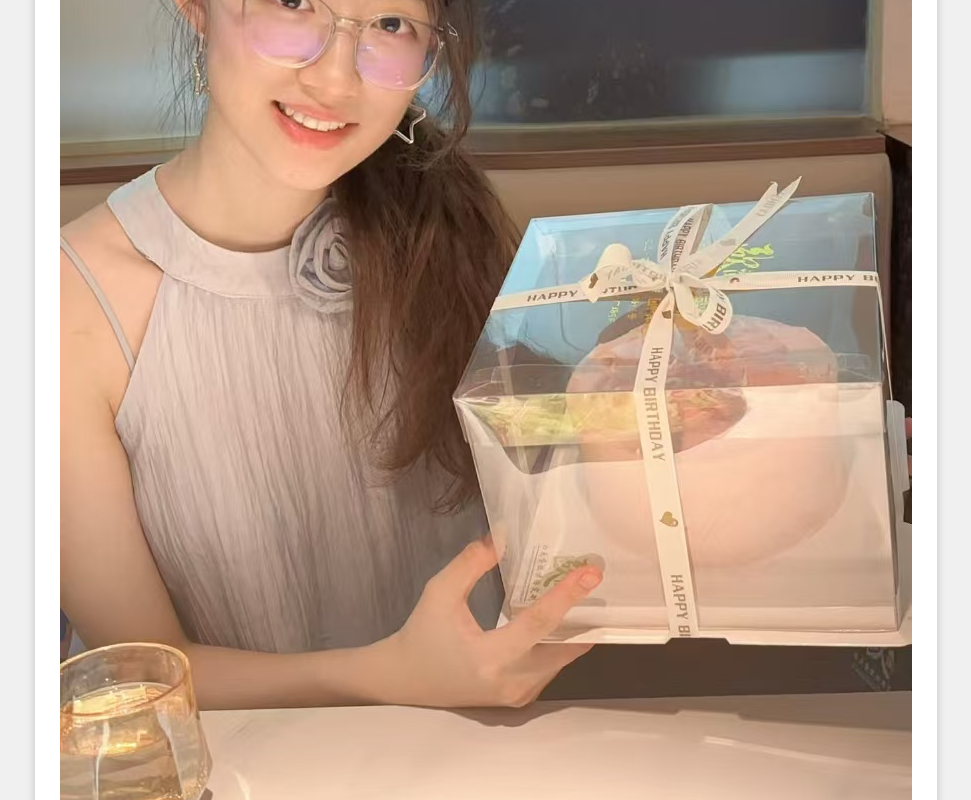
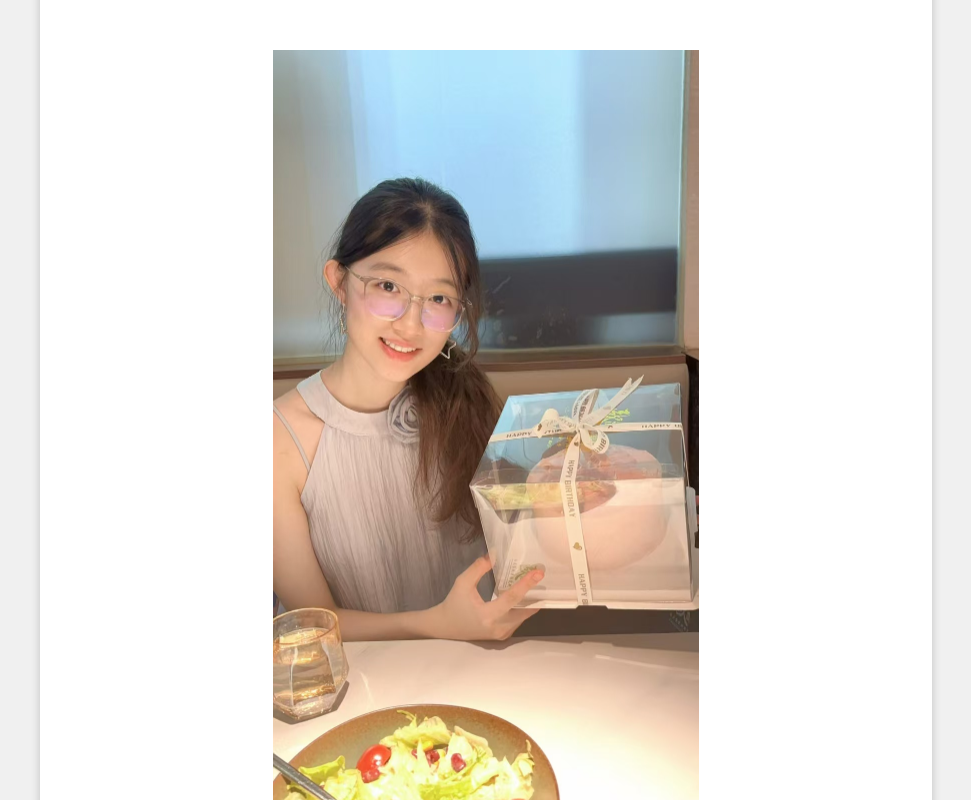
Before and after one commit to happy-birthday-dan/happy-birthday-dan.github.io, a plain HTML site: page birthday.html in a window 1280 px wide. Shown: the top 800 px of the page, without its empty margins (154-1125 px from the left). Drawn offline with Linux system fonts and the light colour scheme.

Commit message:
Update birthday.html

```diff
--- a/birthday.html
+++ b/birthday.html
@@ -22,18 +22,13 @@
     border-radius: 10px;
     box-shadow: 0 0 10px rgba(0, 0, 0, 0.2);
   }
-  .photos {
-    display: flex;
-    justify-content: center;
-    margin-bottom: 20px; /* 照片下方的间距 */
-  }
   .photo {
-    width: 100%; /* 平均分配容器宽度 */
-    padding: 5px; /* 照片间的间距 */
+    width: 50%; /* 控制图片的宽度，相对于容器的宽度 */
+    margin: 350px auto 80px auto; /* 上下自动边距，下方留有空间 */
   }
   img {
-    width: 100%; /* 图片自适应容器宽度 */
-    height: auto; /* 保持图片比例 */
+    width: 100%; /* 图片宽度100%相对于容器 */
+    height: auto; /* 高度自动，保持图片原始比例 */
   }
   .heart {
     position: relative;
@@ -64,10 +59,8 @@
 </head>
 <body>
 <div class="center">
-  <div class="photos">
-    <div class="photo">
-      <img src="https://github.com/happy-birthday-dan/happy-birthday-dan.github.io/blob/main/NO1.jpg?raw=true" alt="Photo 1">
-    </div>
+  <div class="photo">
+    <img src="https://github.com/happy-birthday-dan/happy-birthday-dan.github.io/blob/main/NO1.jpg?raw=true" alt="Photo 1">
   </div>
   <div class="heart"></div>
   <h1>祝宝宝20岁生日快乐！</h1>
```
